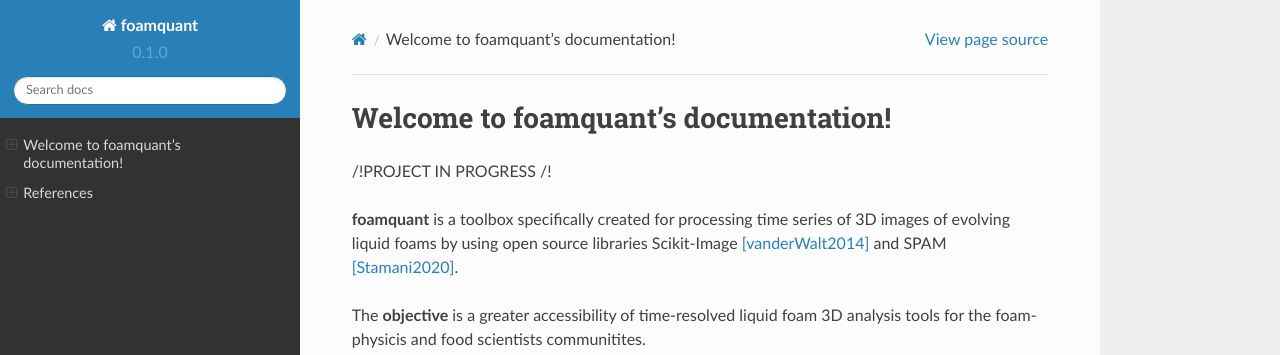
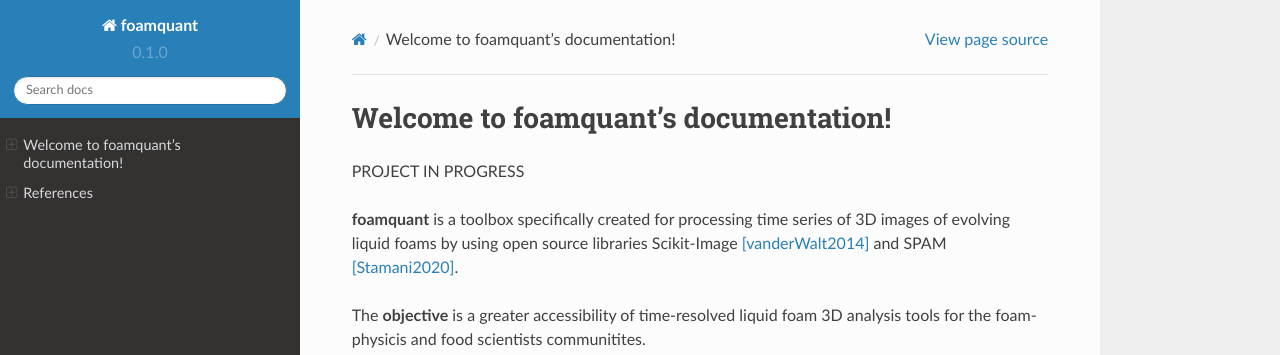
Before and after one commit to floschott/foamquant, a Sphinx documentation site: the page built from docs/source/index.rst, in a window 1280 px wide and 900 px high. Shown: the top 355 px of the window. Built offline with Sphinx 7.4.7 and the Read the Docs theme 2.0.0, drawn with Linux system fonts in a browser that asks for light colours; pages that are not in the unit, such as notebooks, are missing from menus.

```diff
--- a/docs/source/index.rst
+++ b/docs/source/index.rst
@@ -1,7 +1,7 @@
 Welcome to foamquant's documentation!
 ===================================
 
-/!\ PROJECT IN PROGRESS /!\
+PROJECT IN PROGRESS
 
 **foamquant** is a toolbox specifically created for processing time series of 3D images of evolving liquid foams by using open source libraries Scikit-Image [vanderWalt2014]_ and SPAM [Stamani2020]_.
 
```
